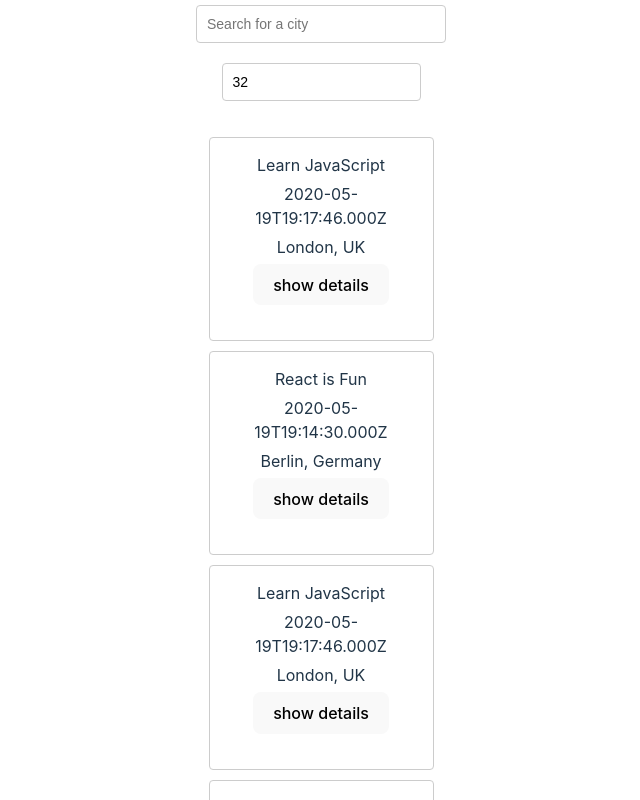
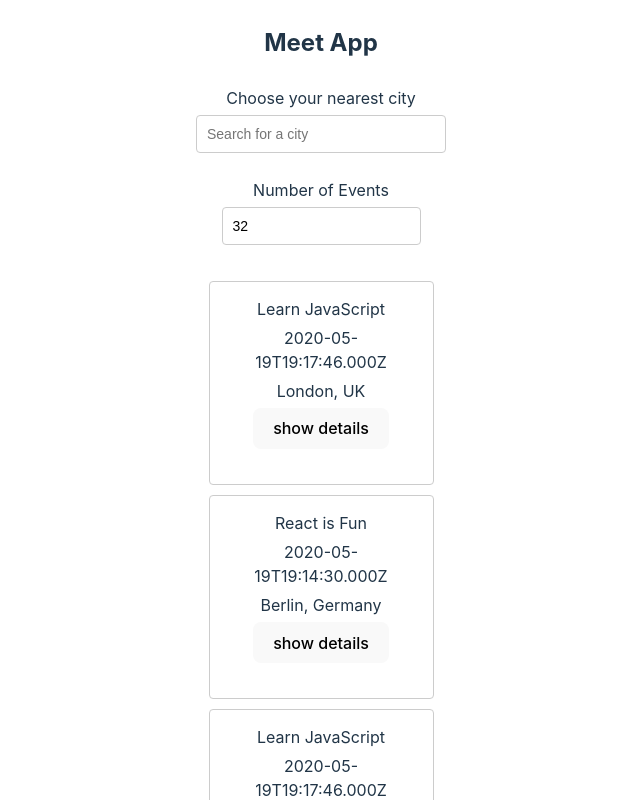
Before and after one commit to plumbz/meet, a React (Vite) app: page / in a window 1280 px wide. Shown: the top 800 px of the page, without its empty margins (319-959 px from the left). Built offline with nearby package versions, Linux system fonts and the light colour scheme; what atatus-spa would draw is missing.

Commit message:
added text to input boxes

```diff
--- a/src/App.jsx
+++ b/src/App.jsx
@@ -38,6 +38,7 @@ const App = () => {
         {infoAlert.length ? <InfoAlert text={infoAlert}/> : null}
         {errorAlert.length ? <ErrorAlert text={errorAlert}/> : null}
       </div>
+      <h2> Meet App </h2>
       <CitySearch  allLocations={allLocations} setCurrentCity={setCurrentCity} setInfoAlert={setInfoAlert} />
       <NumberOfEvents  onNumberChange={setCurrentNOE} setErrorAlert={setErrorAlert}/>
       <EventList events={events} />
--- a/src/components/CitySearch.jsx
+++ b/src/components/CitySearch.jsx
@@ -40,6 +40,7 @@ const CitySearch = ( {allLocations, setCurrentCity, setInfoAlert} ) => {
 
     return (
         <div id="city-search">
+            <p> Choose your nearest city </p>
             <input
                 type="text"
                 className="city"
--- a/src/components/NumberOfEvents.jsx
+++ b/src/components/NumberOfEvents.jsx
@@ -19,6 +19,7 @@ const NumberOfEvents =({ onNumberChange, setErrorAlert }) => {
 
     return (
         <div id="events-number">
+            <p> Number of Events </p>
             <input
                 type="number"
                 className="eventCounter"
```
Lines whose indentation alone changed are shown as unchanged.
